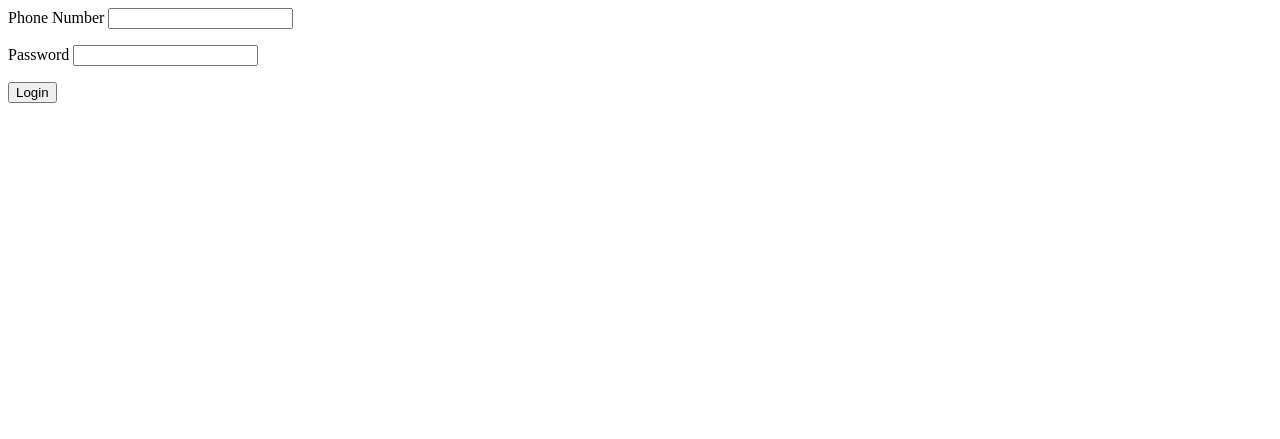
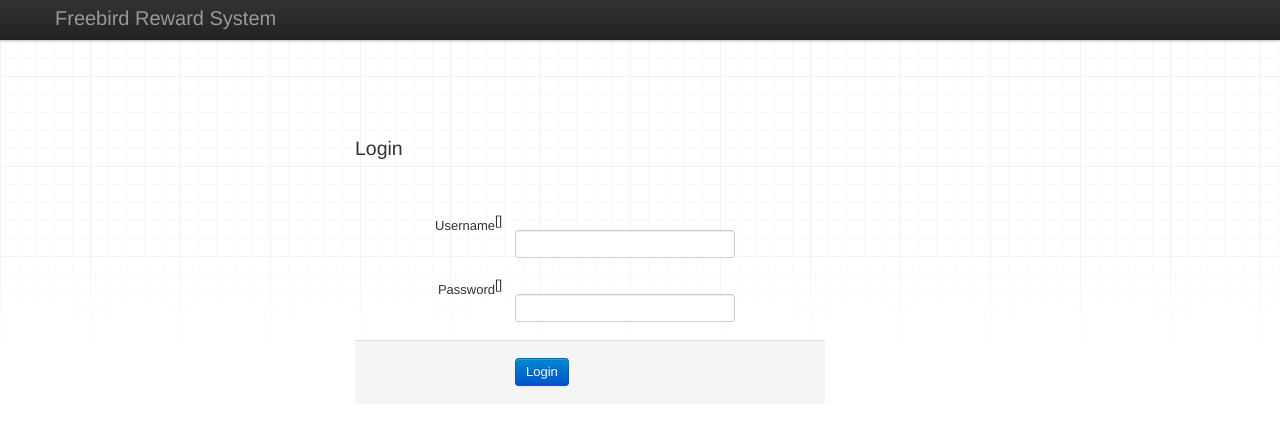
Before and after one commit to deone/berry, a Django app: template templates/accounts/login.html in a window 1280 px wide. Shown: the top 439 px of the page. Run offline with Django 3.2, Linux system fonts and the light colour scheme; the template is opened without the code that fills it, so the values that code supplies are empty, except form fields; form fields are guessed from the names that the template uses; some libraries are stand-ins or nearby versions.

Commit message:
Style refer templates and login.

```diff
--- a/static/css/main.css
+++ b/static/css/main.css
@@ -8,7 +8,16 @@ body	{
 }
 
 .join	{
-    margin-top: 150px;
+    padding-top: 150px;
+}
+
+.login	{
+    margin-top: 40px;
+}
+
+.login .alert	{
+    margin-left: 34%;
+    margin-right: 19%;
 }
 
 .details    {
@@ -25,7 +34,7 @@ body	{
     text-transform: capitalize;
 }
 
-.join input[type='text']    {
+.join form input[type='text']    {
     padding: 10px 14px;
     font-size: 18px;
     font-weight: bold;
--- a/templates/accounts/login.html
+++ b/templates/accounts/login.html
@@ -1,14 +1,37 @@
-<form method="post" action="{% url login %}?next={{ next }}">{% csrf_token %}
-    {{ form.non_field_errors }}
-    <p>
-	<label>Phone Number</label>
-	{{ form.username }}
-    </p>
-    <p>
-	<label>{{ form.password.label }}</label>
-	{{ form.password }}
-    </p>
-    <p>
-	<input class="btn" type="submit" value="Login"/>
-    </p>
-</form>
+{% extends "base.html" %}
+
+{% block app_body %}
+    <div class="row">
+	<div class="span3">&nbsp;</div>
+	<div class="span5">
+	    {{ form.non_field_errors }}
+	    <form class="form-horizontal login" method="post" action="{% url login %}?next={{ next }}">{% csrf_token %}
+		<fieldset>
+		    <legend>Login</legend>
+		    <div class="control-group">
+			{{ form.username.errors }}
+			<label class="control-label" for="id_username">
+			    {{ form.username.label }}
+			</label>
+			<div class="controls">
+			    {{ form.username }}
+			</div>
+		    </div>
+		    <div class="control-group">
+			{{ form.password.errors }}
+			<label class="control-label" for="id_password">
+			    {{ form.password.label }}
+			</label>
+			<div class="controls">
+			    {{ form.password }}
+			</div>
+		    </div>
+		    <div class="form-actions">
+			<button type="submit" class="btn btn-primary">Login</button>
+		    </div>
+		</fieldset>
+	    </form>
+	</div>
+	<div class="span4">&nbsp;</div>
+    </div>
+{% endblock %}
```
Also changed, not shown: templates/refer/final.html (+8 -8 lines), templates/refer/index.html (+12 -11 lines).
